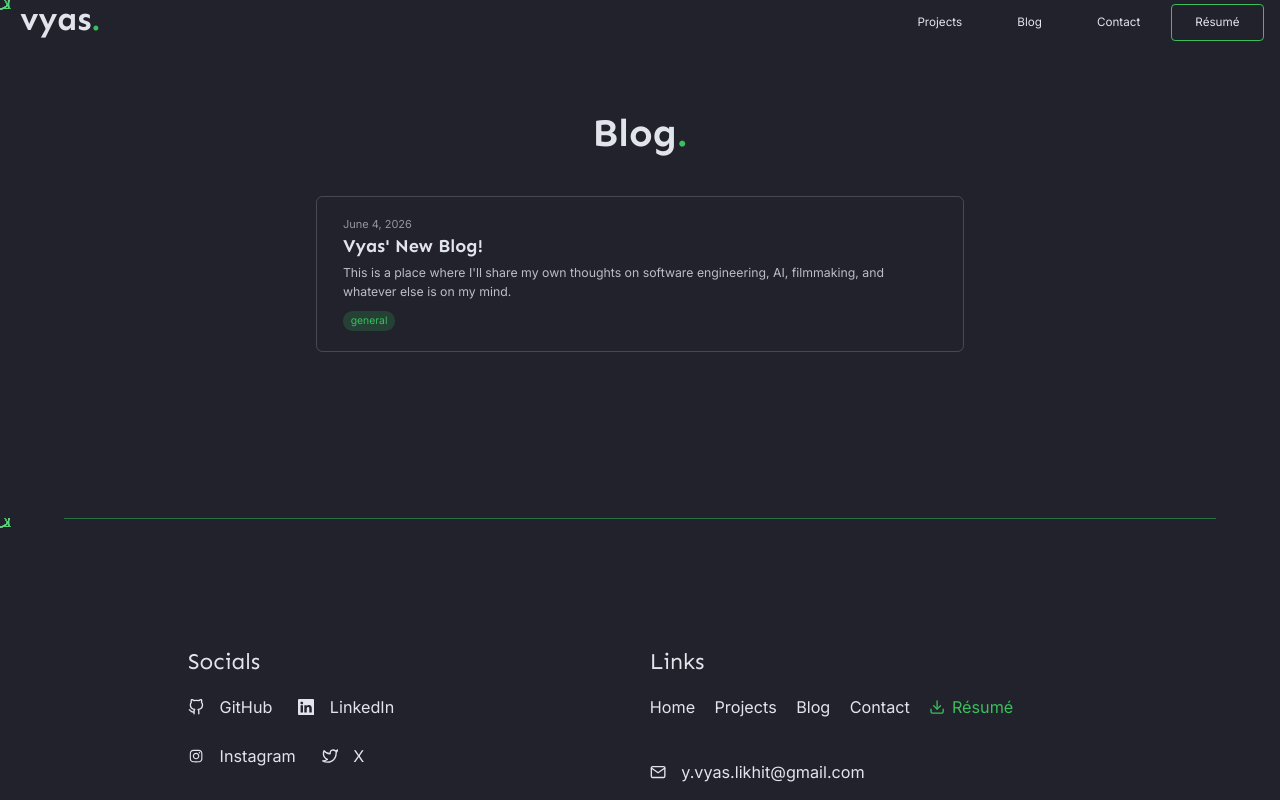
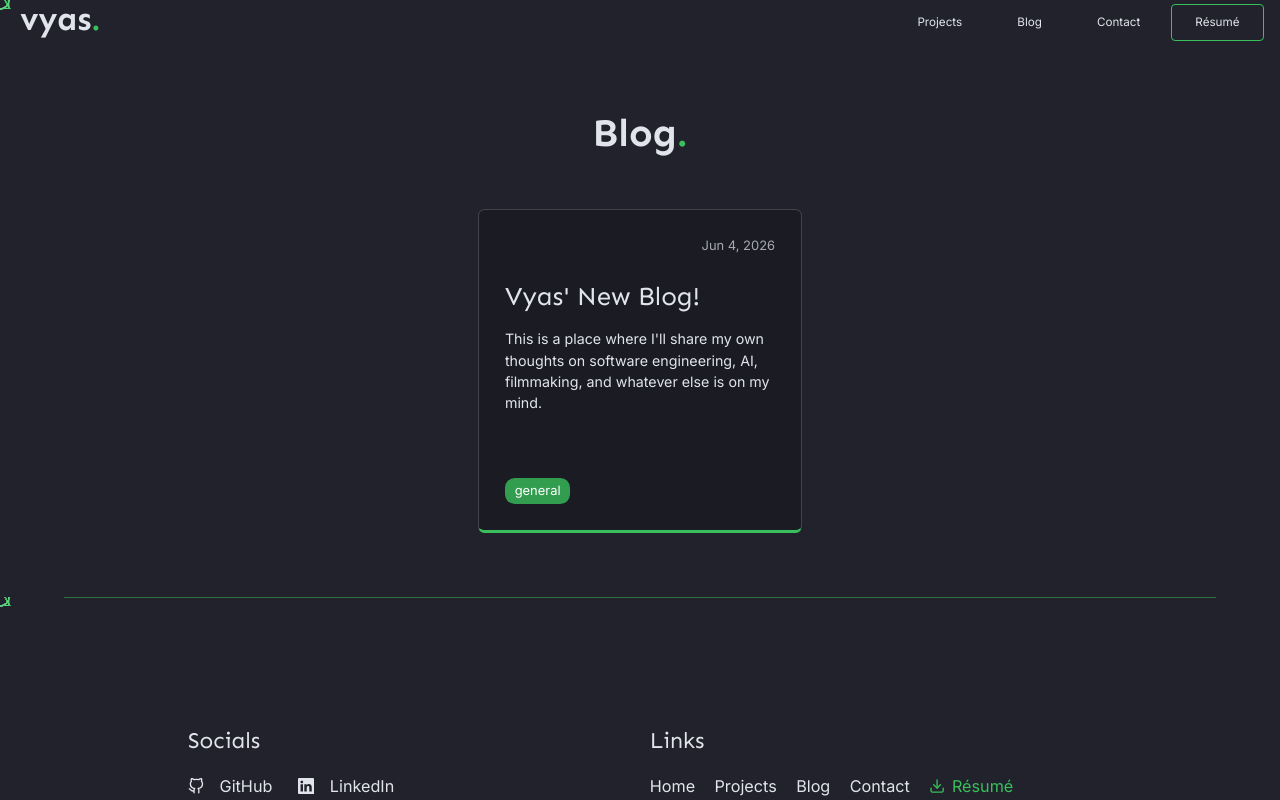
Before and after one commit to likhity/likhity-new-website, a Next.js app: page /blog in a window 1280 px wide. Shown: the top 800 px of the page. Built offline with nearby package versions, Linux system fonts and the light colour scheme.

Commit message:
Changes to blog

```diff
--- a/pages/blog/[slug].js
+++ b/pages/blog/[slug].js
@@ -1,5 +1,7 @@
 import Head from 'next/head'
 import Link from 'next/link'
+import Image from 'next/image'
+import { useState, useEffect } from 'react'
 import { MDXRemote } from 'next-mdx-remote'
 import { serialize } from 'next-mdx-remote/serialize'
 import NavBar from '../../components/NavBar'
@@ -8,6 +10,17 @@ import styles from '../../styles/BlogPost.module.scss'
 import { getAllPosts, getPostContent } from '../../lib/posts'
 
 export default function BlogPost({ frontmatter, mdxSource }) {
+  const authorUsernames = frontmatter.authors || ['likhity']
+  const [authorData, setAuthorData] = useState(undefined)
+
+  useEffect(() => {
+    Promise.all(
+      authorUsernames.map(username =>
+        fetch(`https://api.github.com/users/${username}`).then(r => r.json())
+      )
+    ).then(setAuthorData)
+  }, [])
+
   return (
     <div className={styles.container}>
       <Head>
@@ -18,33 +31,56 @@ export default function BlogPost({ frontmatter, mdxSource }) {
         <title>{frontmatter.title} - Likhit Vyas</title>
         <link rel="shortcut icon" href="/favicon.ico" />
         <style>
-          {`@import url('https://fonts.googleapis.com/css2?family=Sen:wght@400;700;800&display=swap');`}
-          {`@import url('https://fonts.googleapis.com/css2?family=Roboto+Mono:wght@100;300;400;500;700&display=swap');`}
-          {`@import url('https://fonts.googleapis.com/css2?family=Inter:wght@100;200;300;400;500;600;700;800;900&display=swap');`}
+          @import url('https://fonts.googleapis.com/css2?family=Sen:wght@400;700;800&display=swap');
+          @import url('https://fonts.googleapis.com/css2?family=Roboto+Mono:wght@100;300;400;500;700&family=Sen:wght@400;700;800&display=swap');
+          @import url('https://fonts.googleapis.com/css2?family=Inter:wght@100;200;300;400;500;600;700;800;900&display=swap');
         </style>
       </Head>
       <main className="main">
-        <section className={styles.postSection}>
         <NavBar animation={false} />
-          <article className={styles.article}>
-            <div className={styles.header}>
+        <section className={styles.blogPost}>
+          <div className={styles.heading}>
             <Link href="/blog">
               <a className={styles.backLink}>← All Posts</a>
             </Link>
+            <div className='d-flex align-items-center justify-content-between'>
+              <div className={styles.title}>
                 <h1>{frontmatter.title}</h1>
-              <p className={styles.date}>
+              </div>
+              <p className={styles.headerDate}>
                 {new Date(frontmatter.date).toLocaleDateString('en-US', { year: 'numeric', month: 'long', day: 'numeric' })}
               </p>
+            </div>
             {frontmatter.tags && (
               <div className={styles.tags}>
-                  {frontmatter.tags.map(tag => <span key={tag} className={styles.tag}>{tag}</span>)}
+                {frontmatter.tags.map(tag => (
+                  <span key={tag} className={styles.tag}>{tag}</span>
+                ))}
               </div>
             )}
+          </div>
+          <div className={styles.postBody}>
+            <div className={styles.authors}>
+              <h3>Author{authorUsernames.length > 1 ? 's' : ''}</h3>
+              {authorData
+                ? authorData.map(user => (
+                    <div key={user.node_id} className={styles.author}>
+                      <Image width={30} height={30} src={user.avatar_url} alt={`${user.login} GitHub avatar`} />
+                      <a href={user.html_url}>{user.login}</a>
+                    </div>
+                  ))
+                : authorUsernames.map(username => (
+                    <div key={username} className={styles.author}>
+                      <Image width={30} height={30} src={`https://avatars.githubusercontent.com/${username}`} alt={`${username} GitHub avatar`} />
+                      <a href={`https://github.com/${username}`}>{username}</a>
+                    </div>
+                  ))
+              }
             </div>
             <div className={styles.content}>
               <MDXRemote {...mdxSource} />
             </div>
-          </article>
+          </div>
         </section>
         <Footer />
       </main>
--- a/pages/blog/index.js
+++ b/pages/blog/index.js
@@ -25,24 +25,26 @@ export default function BlogIndex({ posts }) {
         <section className={styles.blogSection}>
           <NavBar animation={false} />
           <h1 className="text-center">Blog<span className="accent">.</span></h1>
-          <div className={styles.postList}>
+          <ul className={styles.posts}>
             {posts.map(post => (
-              <Link href={`/blog/${post.slug}`} key={post.slug}>
-                <a className={styles.postCard}>
+              <li key={post.slug} className={styles.post}>
                 <p className={styles.date}>
-                    {new Date(post.date).toLocaleDateString('en-US', { year: 'numeric', month: 'long', day: 'numeric' })}
+                  {new Date(post.date).toLocaleDateString('en-US', { year: 'numeric', month: 'short', day: 'numeric' })}
                 </p>
-                  <h2>{post.title}</h2>
-                  {post.description && <p className={styles.description}>{post.description}</p>}
+                <h3>
+                  <Link href={`/blog/${post.slug}`}>
+                    <a>{post.title}</a>
+                  </Link>
+                </h3>
+                {post.description && <p className={styles.postDescription}>{post.description}</p>}
                 {post.tags && (
                   <div className={styles.tags}>
                     {post.tags.map(tag => <span key={tag} className={styles.tag}>{tag}</span>)}
                   </div>
                 )}
-                </a>
-              </Link>
+              </li>
             ))}
-          </div>
+          </ul>
           <Alerts />
         </section>
         <Footer />
--- a/posts/hello-world.mdx
+++ b/posts/hello-world.mdx
@@ -3,6 +3,7 @@ title: Vyas' New Blog!
 date: 2026-06-04
 description: This is a place where I'll share my own thoughts on software engineering, AI, filmmaking, and whatever else is on my mind.
 tags: [general]
+authors: [likhity]
 ---
 
 # Hello World
--- a/styles/Blog.module.scss
+++ b/styles/Blog.module.scss
@@ -8,68 +8,128 @@
   display: flex;
   flex-direction: column;
   align-items: center;
-  min-height: 80vh;
 
   h1 {
     font-size: 3rem;
     font-weight: 600;
-    margin-bottom: 3rem;
+    margin-bottom: 4rem;
     margin-top: 1.5rem;
   }
 
-  .postList {
+  .posts {
+    display: grid;
     width: 100%;
-    max-width: 800px;
+    $size: 400px;
+    grid-template-columns: repeat(auto-fit, $size);
+    justify-content: center;
+    gap: 1rem;
+    padding: 0;
+    list-style-type: none;
+
+    .post {
+      width: $size;
+      height: $size;
+      $padding: 2rem;
+      background-color: darken($bg-color, 3%);
+      border: 1px solid transparentize($text-color, 0.8);
+      border-bottom: 4px solid $accent-color;
+      border-radius: 8px;
       display: flex;
       flex-direction: column;
-    gap: 1.25rem;
-  }
-
-  .postCard {
-    display: block;
-    padding: 1.5rem 2rem;
-    border: 1px solid transparentize($text-color, 0.8);
-    border-radius: 8px;
-    text-decoration: none;
-    color: $text-color;
-    transition: border-color 0.15s ease, background-color 0.15s ease;
-
-    &:hover {
-      border-color: $accent-color;
-      background-color: transparentize($accent-color, 0.95);
-    }
-
-    h2 {
-      font-size: 1.4rem;
-      font-weight: 600;
-      margin: 0.25rem 0 0.5rem;
-    }
+      align-items: flex-start;
+      transition-property: background-color, transform, border-color;
+      transition-duration: 500ms;
+      transition-timing-function: ease;
+      padding: $padding;
+      position: relative;
+      overflow: hidden;
 
       .date {
-      font-size: 0.85rem;
-      color: transparentize($text-color, 0.4);
+        position: absolute;
+        top: $padding;
+        right: $padding;
+        font-size: 1rem;
+        color: transparentize($text-color, 0.3);
         margin: 0;
       }
 
-    .description {
-      font-size: 0.95rem;
-      color: transparentize($text-color, 0.2);
-      margin: 0.25rem 0 0;
+      h3 {
+        font-size: 2rem;
+        margin-top: 3.5rem;
+        margin-bottom: 20px;
+        a {
+          text-decoration: none;
+          transition: color 500ms ease;
+          &::before {
+            content: "";
+            display: block;
+            position: absolute;
+            z-index: 1;
+            width: 100%;
+            height: 100%;
+            top: 0;
+            left: 0;
+          }
+          &:hover {
+            color: $text-color;
+          }
+        }
+      }
+
+      .postDescription {
+        font-size: 1.1rem;
+        font-weight: 400;
       }
 
       .tags {
         display: flex;
+        flex-wrap: wrap;
         gap: 0.5rem;
-      flex-wrap: wrap;
-      margin-top: 0.75rem;
+        position: absolute;
+        bottom: $padding;
+        z-index: 2;
+
+        .tag {
+          font-size: 1rem;
+          background-color: transparentize($accent-color, 0.2);
+          padding: 0.25rem 0.75rem;
+          border-radius: 12px;
+          margin: 0;
+          white-space: nowrap;
+          color: white;
+        }
       }
 
-    .tag {
-      font-size: 0.8rem;
-      background-color: transparentize($accent-color, 0.8);
-      color: $accent-color;
-      padding: 0.2rem 0.6rem;
-      border-radius: 12px;
+      &:hover {
+        background-color: transparentize($accent-color, 0.93);
+        border-color: $accent-color;
+        border-bottom-color: $accent-color;
+        transform: translateY(-8px);
       }
     }
   }
+}
+
+@media (max-width: 400px) {
+  .blogSection .posts {
+    display: flex;
+    flex-direction: column;
+    align-items: center;
+
+    .post {
+      width: 350px;
+      height: 350px;
+
+      h3 {
+        font-size: 1.75rem;
+      }
+      .postDescription {
+        font-size: 1rem;
+      }
+      .tags .tag {
+        font-size: 0.8rem;
+        border-radius: 10px;
+      }
+    }
+  }
+}
```
Also changed, not shown: styles/BlogPost.module.scss (+177 -63 lines). Lines whose indentation alone changed are shown as unchanged.
